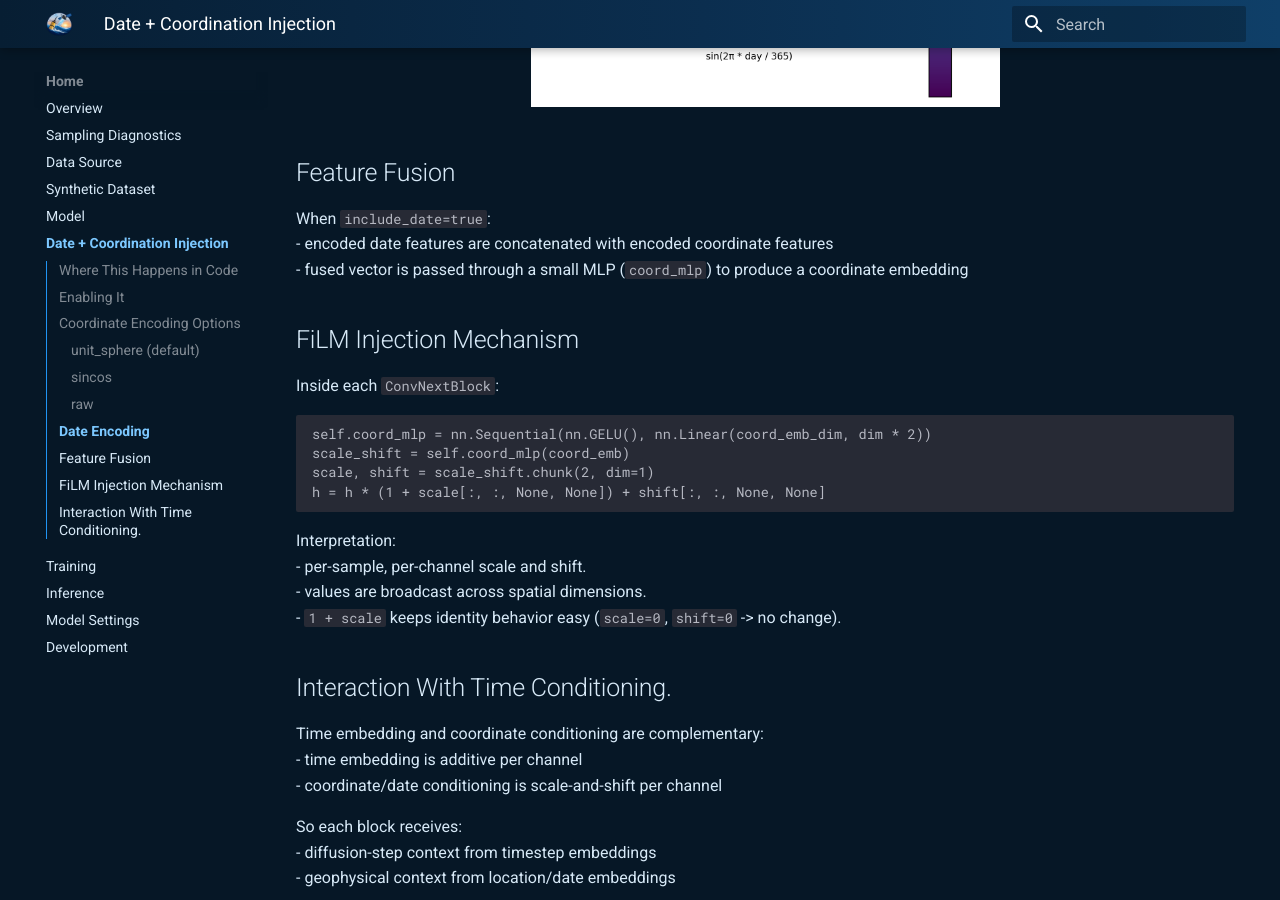
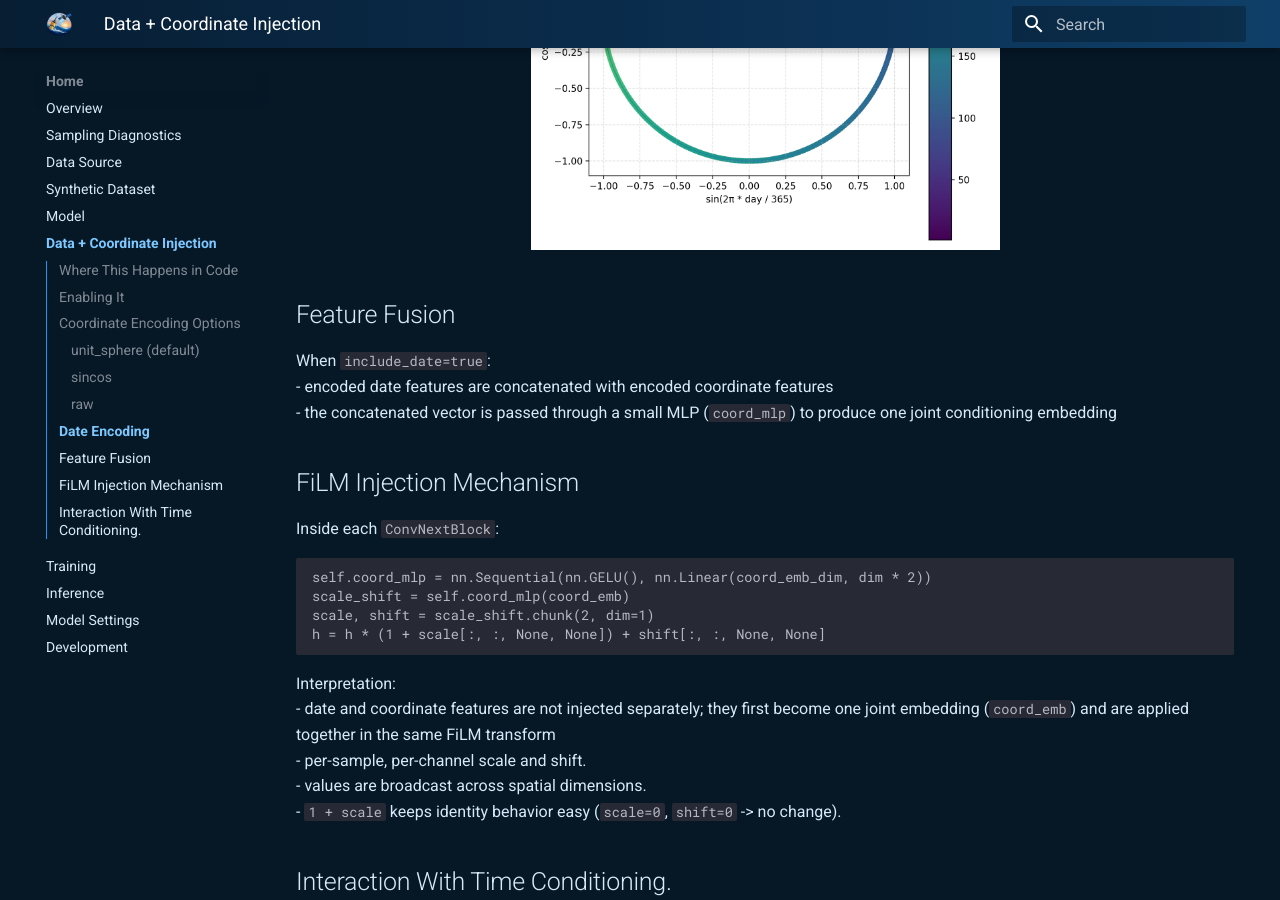
Before and after one commit to simon-donike/DepthDif, an MkDocs documentation site: the page built from docs/data-coordinate-injection.md, in a window 1280 px wide and 900 px high, scrolled down 3091 px. Built offline with MkDocs 1.6.1 and Material for MkDocs 9.7.7, drawn with Linux system fonts in a browser that asks for light colours; some of the changed text lies outside the part shown.

Commit message:
docs udpate

````diff
--- a/docs/date-coordination-injection.md
+++ b/docs/data-coordinate-injection.md
@@ -1,5 +1,5 @@
-# Date + Coordination Injection
-This page explains how location and date features are injected into the denoiser using FiLM-style conditioning.
+# Data + Coordinate Injection
+This page explains how location and date features are fused and injected into the denoiser using one FiLM-style conditioning path.
 
 ## Where This Happens in Code
 - coordinate/date encoding logic: `models/difFF/DenoisingDiffusionProcess/DenoisingDiffusionProcess.py`
@@ -39,7 +39,7 @@
 
 This image evaluates all integer `(lat, lon)` combinations and maps the 3D unit-sphere encoding `(x, y, z)` to RGB. It visualizes how each coordinate is transformed into a 3-value vector before FiLM embedding, showing smooth transitions and proper wrap-around from -90 to +90 and -180 to +180.
 <p align="center">
-  <img src="../assets/coord_encoding_unit_sphere_rgb.png" width="50%" />
+  <img src="../assets/coord_encoding_unit_sphere_rgb.png" width="80%" />
 </p>
 
 
@@ -83,7 +83,7 @@
 ## Feature Fusion
 When `include_date=true`:
 - encoded date features are concatenated with encoded coordinate features
-- fused vector is passed through a small MLP (`coord_mlp`) to produce a coordinate embedding
+- the concatenated vector is passed through a small MLP (`coord_mlp`) to produce one joint conditioning embedding
 
 ## FiLM Injection Mechanism
 Inside each `ConvNextBlock`:
@@ -95,6 +95,7 @@
 ```
 
 Interpretation:
+- date and coordinate features are not injected separately; they first become one joint embedding (`coord_emb`) and are applied together in the same FiLM transform
 - per-sample, per-channel scale and shift.
 - values are broadcast across spatial dimensions.
 - `1 + scale` keeps identity behavior easy (`scale=0`, `shift=0` -> no change).
--- a/mkdocs.yml
+++ b/mkdocs.yml
@@ -50,7 +50,7 @@
       - Data Source: data-source.md
       - Synthetic Dataset: data.md
       - Model: model.md
-      - Date + Coordination Injection: date-coordination-injection.md
+      - Data + Coordinate Injection: data-coordinate-injection.md
       - Training: training.md
       - Inference: inference.md
       - Model Settings: settings.md
````
Also changed, not shown: docs/experiments.md (+4 -1 lines), docs/index.md (+1 -1 lines), docs/model.md (+1 -1 lines), docs/settings.md (+1 -1 lines).
